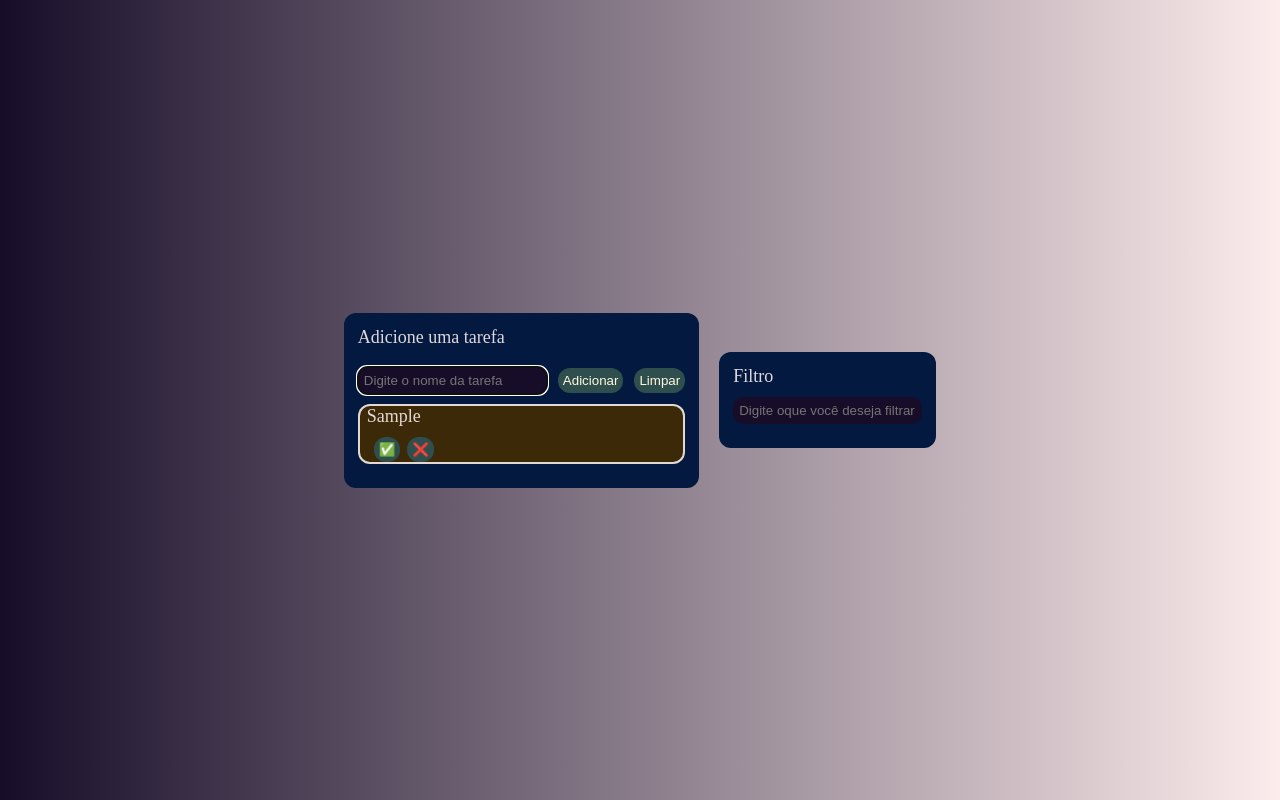
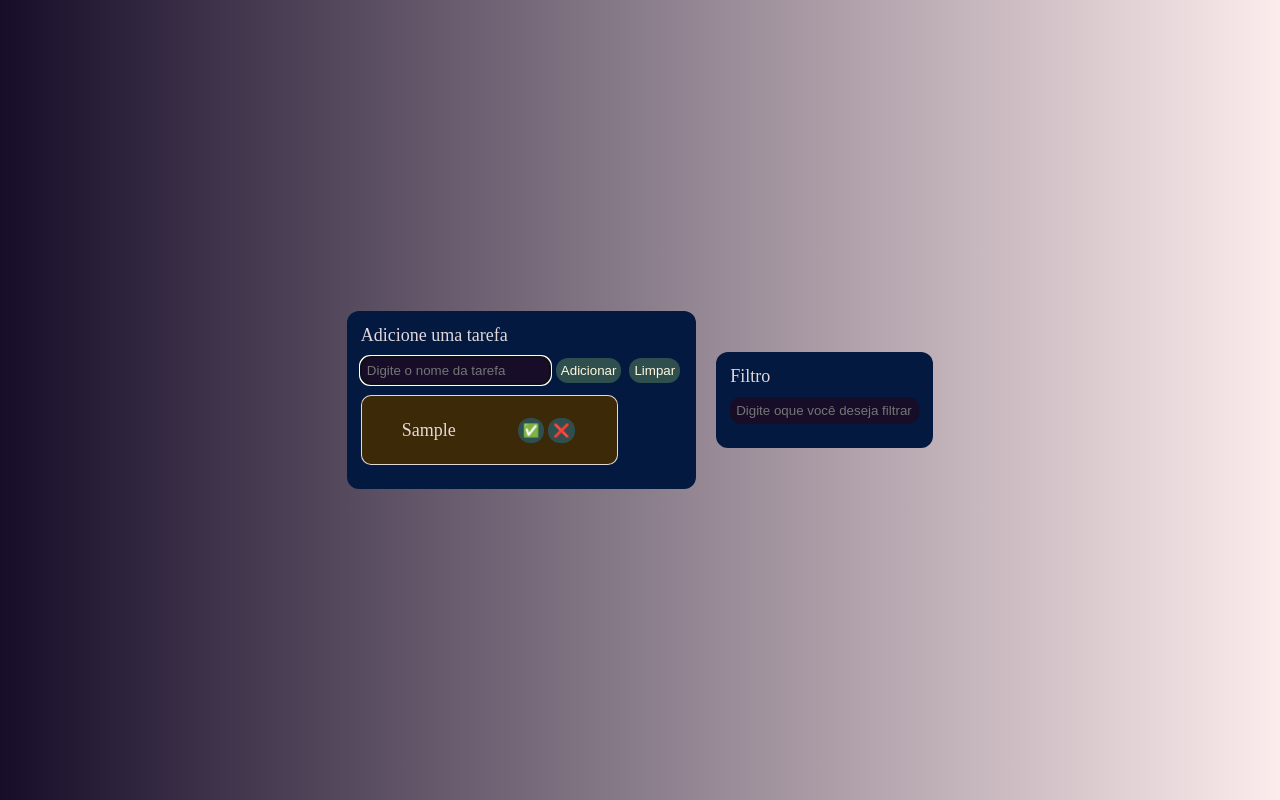
Before and after one commit to Livedriven/To-Do-List-simples, a plain HTML site: page index.html in a window 1280 px wide. Both pictures are taken after typing "Sample" into the empty fields and a click on the button "Adicionar". Drawn offline with Linux system fonts and the light colour scheme.

Commit message:
Refactor CSS styles for layout and elements
Removed universal selector styles and adjusted margins and paddings for various elements. Updated styles for list items and the 'feito' class.

```diff
--- a/css/style.css
+++ b/css/style.css
@@ -1,11 +1,6 @@
 @import url(reset.css);
 @import url(variable.css);
 
-*{
-    padding: 0;
-    margin: 0;
-    box-sizing: border-box;
-}
 main{
     min-height: 100vh;
     display: flex;
@@ -41,24 +36,29 @@ button{
     border: none;
     border-radius: 12px;
     cursor: pointer;
-    margin-top: 10px;
-    margin-left: 7px;
+    margin: 2px;
 }
 ul{
     list-style: none;
     margin: 10px auto;
 }
 li{
+    display: flex;
+    justify-content: space-around;
+    align-items: center;
     background-color: var(--back-li);
-    border-radius: 12px;
-    border: solid 2px;
+    border-radius: 10px;
+    border: solid 1.5px;
     margin-top: 4px;
-    padding-left: 7px;
+    padding: 10px;
+    width: 80%;
+    height: 70px;
     font-size: 18px;
 }
 .feito{
     text-decoration: line-through;
-    color: rgb(155, 148, 148);
+    color: #000000;
+    background-color: #18fb3e
 }
 
 @media(max-width:500px){
```
